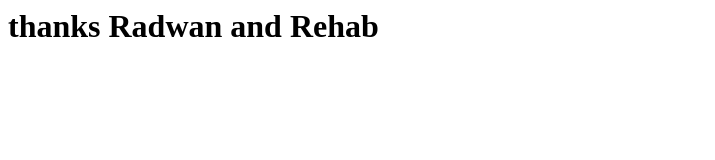
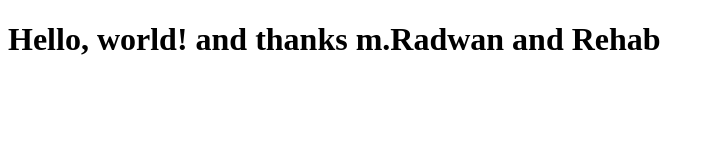
Before and after one commit to hefnycu/html, a plain HTML site: page index.html in a window 1280 px wide. Shown: the whole page, without its empty margins (0-715 px from the left). Drawn offline with Linux system fonts and the light colour scheme.

Commit message:
Update index.html

```diff
--- a/index.html
+++ b/index.html
@@ -1 +1,11 @@
-<h1>thanks Radwan and  Rehab</h1>
+<!doctype html>
+<html lang="en">
+  <head>
+    <meta charset="utf-8">
+    <meta name="viewport" content="width=device-width, initial-scale=1">
+    <title>DevOps</title>
+  </head>
+  <body>
+    <h1>Hello, world! and thanks m.Radwan and Rehab</h1>
+  </body>
+</html>
```
